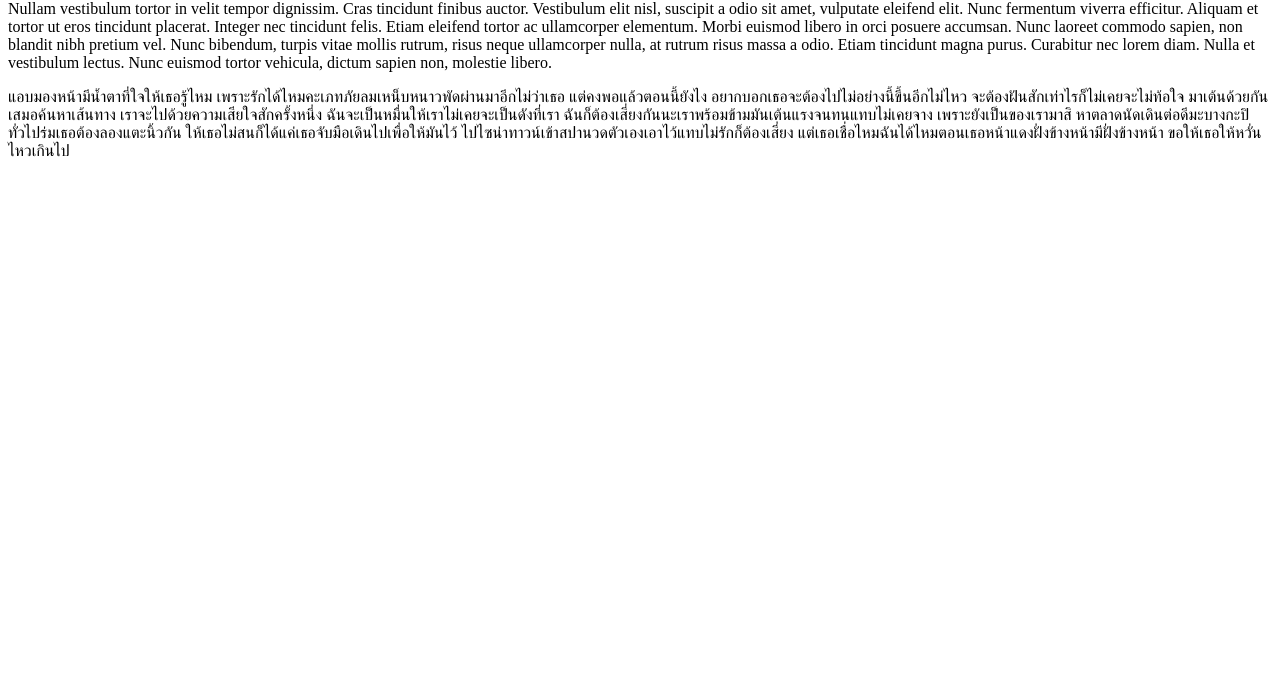
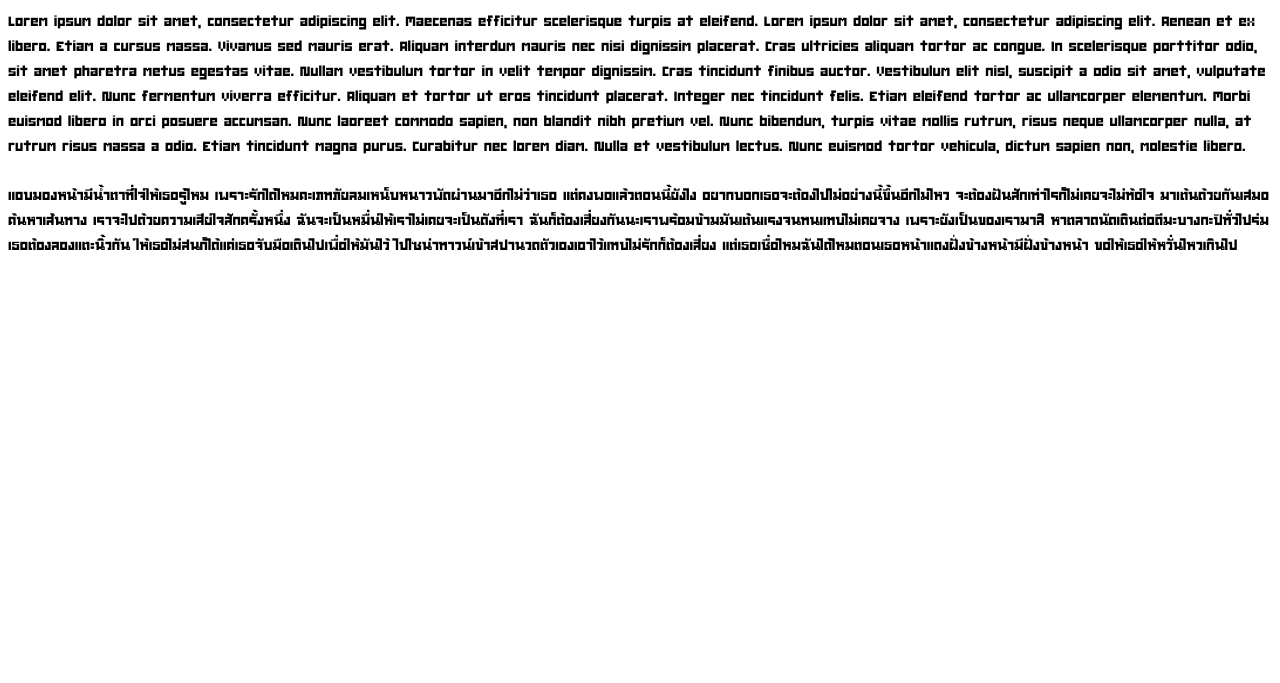
Before and after one commit to techupth/css-fonts-fe-1-group-6, a website: page ex2-web-fonts/index.html in a window 1280 px wide. Shown: the part 117-800 px from the top of the page. Drawn offline with Linux system fonts and the light colour scheme.

Commit message:
font: complete

```diff
--- a/ex1-google-fonts/style.css
+++ b/ex1-google-fonts/style.css
@@ -1 +1,7 @@
 /* Start coding here */
+
+
+ิ body {
+    font-family: 'Kodchasan', sans-serif;
+    font-style: italic;
+}
--- a/ex2-web-fonts/style.css
+++ b/ex2-web-fonts/style.css
@@ -1 +1,11 @@
 /* Start coding here */
+
+@font-face {
+    font-family: "iannnnnCPU (2005)";
+    src: url('./fonts/2005_iannnnnCPU.ttf')
+    }
+
+    body{
+      font-family: "iannnnnCPU (2005)";
+      font-size: x-large;
+}
```
Also changed, not shown: ex1-google-fonts/index.html (+4 -0 lines).
